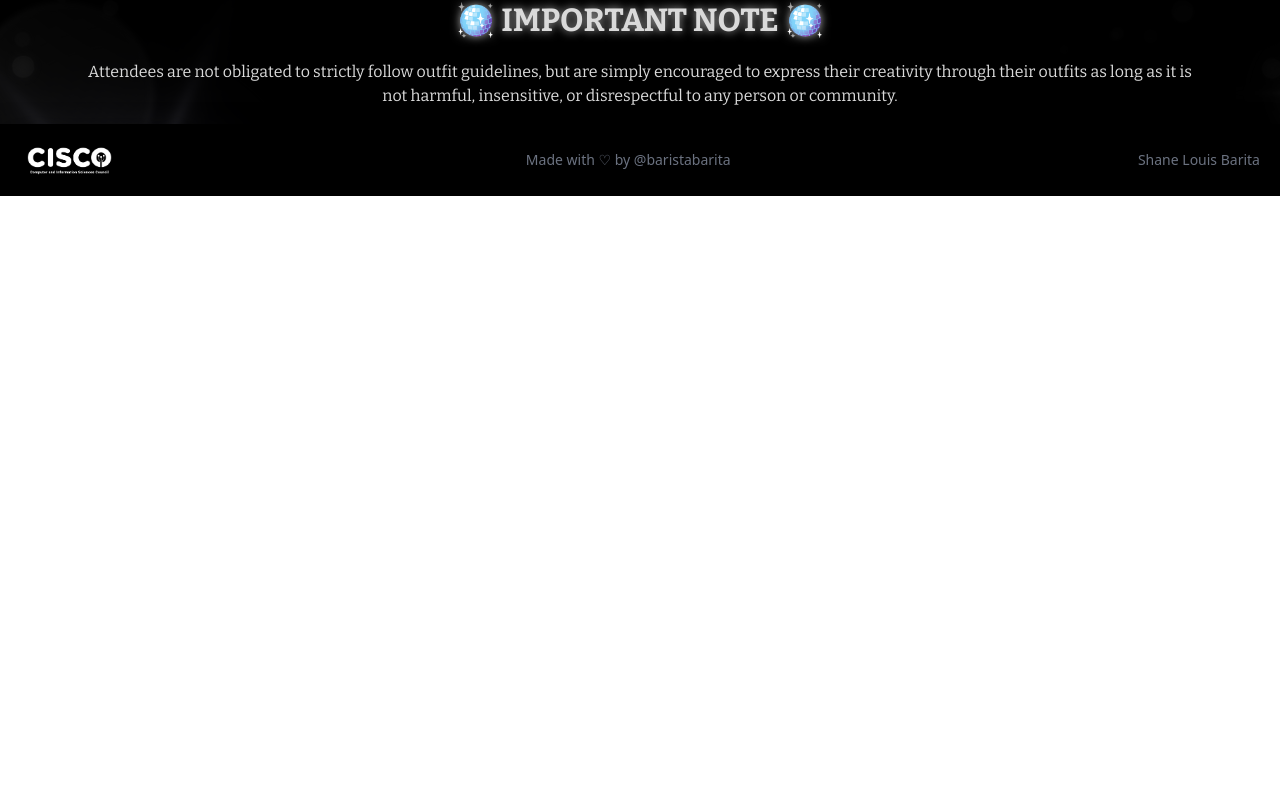
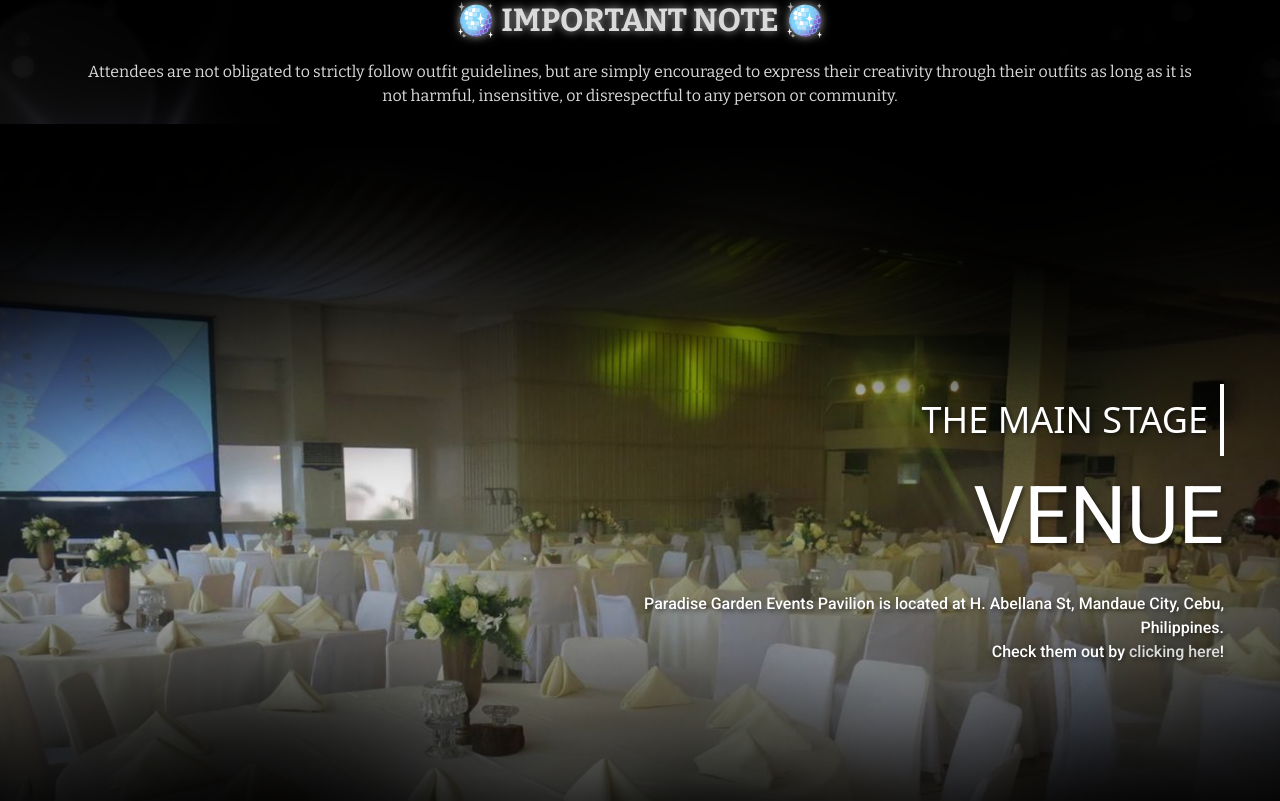
Before and after one commit to baristabarita/dcism-disco, a React (Vite) app: page / in a window 1280 px wide. Shown: the part 3019-3820 px from the top of the page. Before the commit the page ends 3215 px from the top, so only its background shows below. Built offline with nearby package versions, Linux system fonts and the light colour scheme.

Commit message:
[FEAT] Added Venue Section

```diff
--- a/src/App.tsx
+++ b/src/App.tsx
@@ -5,6 +5,7 @@ import PostBanner from "./components/postbanner/PostBanner.tsx";
 import Overview from "./components/overview/Overview.tsx";
 import Theme from "./components/theme/Theme.tsx";
 import Attire from "./components/attire/Attire.tsx";
+import Venue from "./components/venue/Venue.tsx";
 import Footer from "./components/footer/Footer.tsx";
 
 import BackgroundImage from "./assets/images/backgroundimage.png";
@@ -27,6 +28,7 @@ function App() {
             <Overview />
             <Theme />
             <Attire />
+            <Venue />
           </div>
         </div>
         <Footer />
--- /dev/null
+++ b/src/components/venue/Venue.tsx
@@ -0,0 +1,71 @@
+import React, { useEffect, useState } from "react";
+import background from "@/assets/images/venue_image.png";
+
+const Venue: React.FC = () => {
+  const [isVisible, setIsVisible] = useState(false);
+
+  const handleScroll = () => {
+    const overviewElement = document.getElementById("venue-section");
+    if (overviewElement) {
+      const rect = overviewElement.getBoundingClientRect();
+      setIsVisible(rect.top < window.innerHeight && rect.bottom >= 0);
+    }
+  };
+
+  useEffect(() => {
+    window.addEventListener("scroll", handleScroll);
+    return () => {
+      window.removeEventListener("scroll", handleScroll);
+    };
+  }, []);
+
+  return (
+    <section
+          id="venue"
+      className={`relative h-screen flex items-center ${
+        isVisible ? "animate-fade-up" : ""
+      }`}
+    >
+      <div
+        className="absolute inset-0 bg-cover bg-center z-0"
+        style={{
+          backgroundImage: `url(${background})`,
+        }}
+      ></div>
+      <div className="absolute inset-0 flex flex-col items-end justify-center pr-8 sm:pr-8 md:pr-10 lg:pr-14">
+  <div className="relative">
+    <div
+      className={`absolute right-0 h-full w-1 bg-white ${
+        isVisible ? "animate-slide-down delay-1 duration-2000" : ""
+      }`}
+    ></div>
+    <h1
+      className={`text-2xl sm:text-4xl font-light text-white my-4 mr-4 custom-text-shadow ${
+        isVisible ? "animate-fade-in delay-4" : ""
+      }`}
+    >
+      THE MAIN STAGE
+    </h1>
+  </div>
+  <h2
+    className={`text-[5em] font-normal font-roboto text-white custom-text-shadow ${
+      isVisible ? "animate-fade-up delay-75" : ""
+    }`}
+  >
+    VENUE
+  </h2>
+  <p
+    className={`text-white text-right font-roboto font-medium max-w-screen-sm mt-2 sm:mt-4 custom-text-shadow ${
+      isVisible ? "animate-fade-up delay-75" : ""
+    }`}
+  >
+    Paradise Garden Events Pavilion is located at H. Abellana St, Mandaue City, Cebu, Philippines.
+    <br/>
+    Check them out by <a className="text-[#dadada]" href="https://www.google.com/maps/place/Paradise+Garden+Events+Pavilion/@10.3630047,123.9487533,15z/data=!4m6!3m5!1s0x33a99873eb866bdf:0xe54e22b8829efd98!8m2!3d10.3630047!4d123.9487533!16s%2Fg%2F1q62dzcns?entry=ttu&g_ep=EgoyMDI0MDgyMS4wIKXMDSoASAFQAw%3D%3D">clicking here</a>!
+  </p>
+</div>
+    </section>
+  );
+};
+
+export default Venue;
```
Also changed, not shown: src/assets/images/venue_image.png (added).
